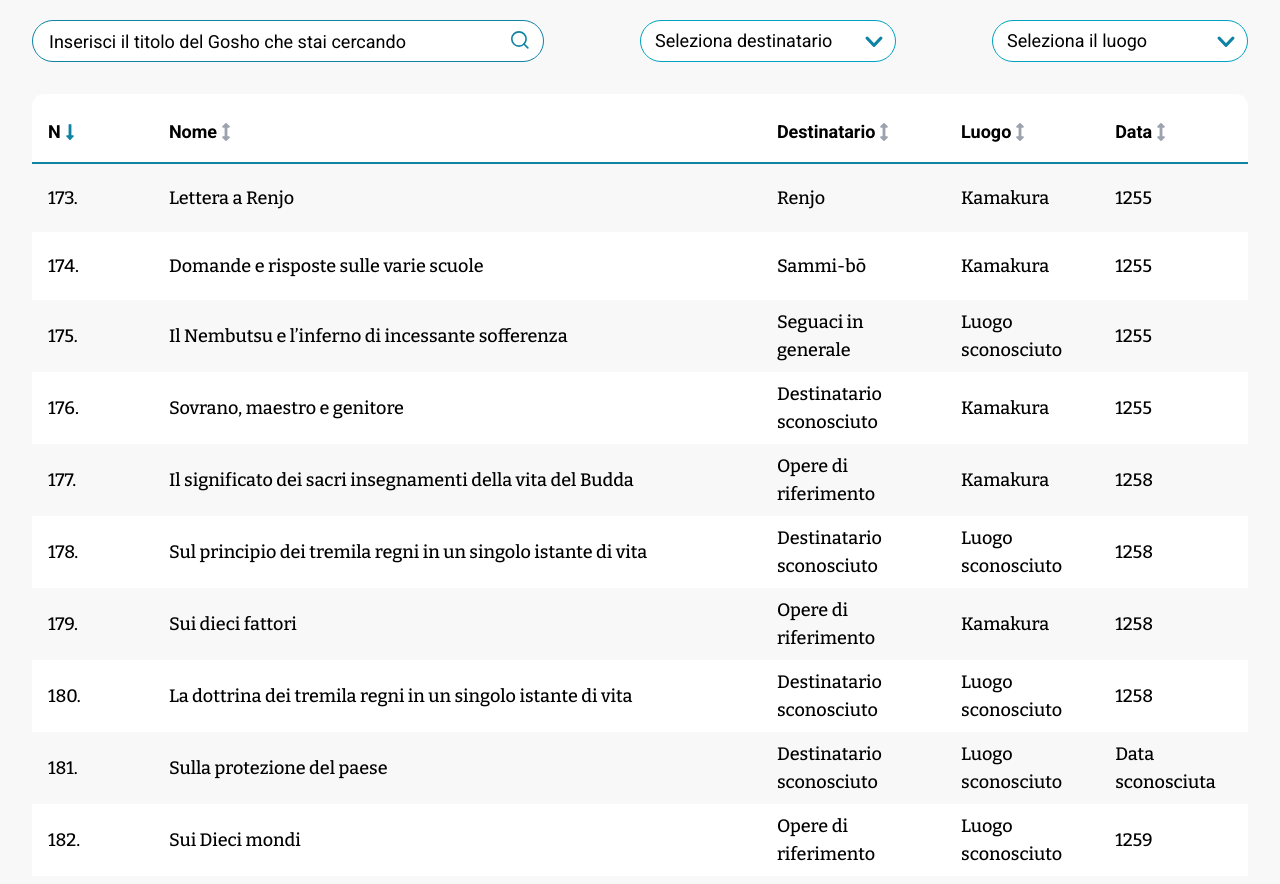
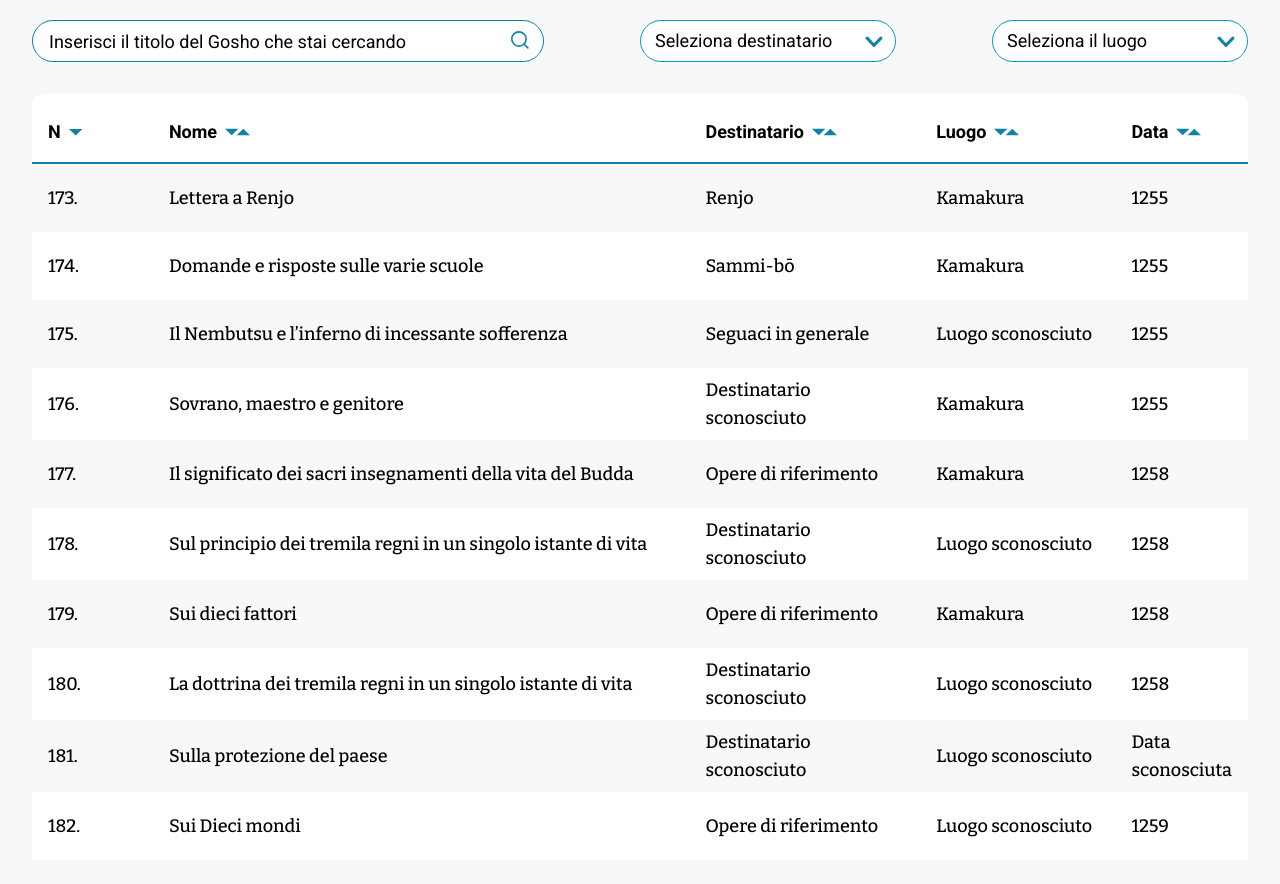
Before and after one commit to upalatucci/biblioteca-nextjs, a Next.js app: page /rsnd-vol2 in a window 1280 px wide. Shown: the part 1680-2564 px from the top of the page. Built offline with nearby package versions, Linux system fonts and the light colour scheme.

Commit message:
fix: order icon gosho table

```diff
--- a/components/GoshoList/GoshoListTable.tsx
+++ b/components/GoshoList/GoshoListTable.tsx
@@ -67,7 +67,9 @@ const GoshoListTable: React.FC<GoshoListTableType> = ({
               })}
             >
               <td width="5" className="px-4 py-2">
-                <span className="mr-8 lg:mr-14 font-medium">{post.number}.</span>{" "}
+                <span className="mr-8 lg:mr-14 font-medium">
+                  {post.number}.
+                </span>{" "}
               </td>
               <td width="50%" className="px-4 py-2">
                 <Link href={`/rsnd/${post.slug}`}>
@@ -78,9 +80,15 @@ const GoshoListTable: React.FC<GoshoListTableType> = ({
                   </a>
                 </Link>
               </td>
-              <td className="px-4 py-2 font-medium">{post.recipient.join(", ")}</td>
-              <td className="px-4 py-2 font-medium">{post.place}</td>
-              <td className="px-4 py-2 font-medium">{post.date}</td>
+              <td width="20%" className="px-4 py-2 font-medium">
+                {post.recipient.join(", ")}
+              </td>
+              <td width="17%" className="px-4 py-2 font-medium">
+                {post.place}
+              </td>
+              <td width="10%" className="px-4 py-2 font-medium">
+                {post.date}
+              </td>
             </tr>
           ))}
         </tbody>
--- a/components/GoshoList/GoshoTableSortButton.tsx
+++ b/components/GoshoList/GoshoTableSortButton.tsx
@@ -9,40 +9,65 @@ type GoshoTableSortButtonProps = {
 
 const unOrderedIcon = (
   <svg
-    className="fill-gray-400"
-    height="1em"
-    width="1em"
-    viewBox="0 0 256 512"
-    aria-hidden="true"
-    role="img"
+    id="Order"
+    xmlns="http://www.w3.org/2000/svg"
+    width="25"
+    height="10"
+    className="ml-2"
+    viewBox="0 0 16.8 4.5"
   >
-    <path d="M214.059 377.941H168V134.059h46.059c21.382 0 32.09-25.851 16.971-40.971L144.971 7.029c-9.373-9.373-24.568-9.373-33.941 0L24.971 93.088c-15.119 15.119-4.411 40.971 16.971 40.971H88v243.882H41.941c-21.382 0-32.09 25.851-16.971 40.971l86.059 86.059c9.373 9.373 24.568 9.373 33.941 0l86.059-86.059c15.12-15.119 4.412-40.971-16.97-40.971z"></path>
+    <path
+      id="Icon_ionic-md-arrow-dropdown"
+      data-name="Icon ionic-md-arrow-dropdown"
+      d="M9,13.5,13.5,18,18,13.5Z"
+      transform="translate(-9 -13.5)"
+      fill="#0e83a4"
+    />
+    <path
+      id="Icon_ionic-md-arrow-dropup"
+      data-name="Icon ionic-md-arrow-dropup"
+      d="M9,18l4.5-4.5L18,18Z"
+      transform="translate(-1.2 -13.5)"
+      fill="#0e83a4"
+    />
   </svg>
 );
 
 const discendentIcon = (
   <svg
-    className="fill-primary"
-    height="1em"
-    width="1em"
-    viewBox="0 0 256 512"
-    aria-hidden="true"
-    role="img"
+    id="Order"
+    xmlns="http://www.w3.org/2000/svg"
+    width="25"
+    height="10"
+    className="ml-2"
+    viewBox="0 0 16.8 4.2"
   >
-    <path d="M88 166.059V468c0 6.627 5.373 12 12 12h56c6.627 0 12-5.373 12-12V166.059h46.059c21.382 0 32.09-25.851 16.971-40.971l-86.059-86.059c-9.373-9.373-24.569-9.373-33.941 0l-86.059 86.059c-15.119 15.119-4.411 40.971 16.971 40.971H88z"></path>
+    <path
+      id="Icon_ionic-md-arrow-dropup"
+      data-name="Icon ionic-md-arrow-dropup"
+      d="M9,18l4.5-4.5L18,18Z"
+      transform="translate(-9 -13.5)"
+      fill="#0e83a4"
+    />
   </svg>
 );
 
 const ascendentIcon = (
   <svg
-    className="fill-primary"
-    height="1em"
-    width="1em"
-    viewBox="0 0 256 512"
-    aria-hidden="true"
-    role="img"
+    id="Order"
+    xmlns="http://www.w3.org/2000/svg"
+    width="25"
+    height="10"
+    className="ml-2"
+    viewBox="0 0 16.8 4.2"
   >
-    <path d="M168 345.941V44c0-6.627-5.373-12-12-12h-56c-6.627 0-12 5.373-12 12v301.941H41.941c-21.382 0-32.09 25.851-16.971 40.971l86.059 86.059c9.373 9.373 24.569 9.373 33.941 0l86.059-86.059c15.119-15.119 4.411-40.971-16.971-40.971H168z"></path>
+    <path
+      id="Icon_ionic-md-arrow-dropdown"
+      data-name="Icon ionic-md-arrow-dropdown"
+      d="M9,13.5,13.5,18,18,13.5Z"
+      transform="translate(-9 -13.5)"
+      fill="#0e83a4"
+    />
   </svg>
 );
 
@@ -50,7 +75,7 @@ const GoshoTableSortButton: React.FC<GoshoTableSortButtonProps> = ({
   field,
   ascendent,
   onClick,
-  title
+  title,
 }) => {
   let icon = unOrderedIcon;
 
```
